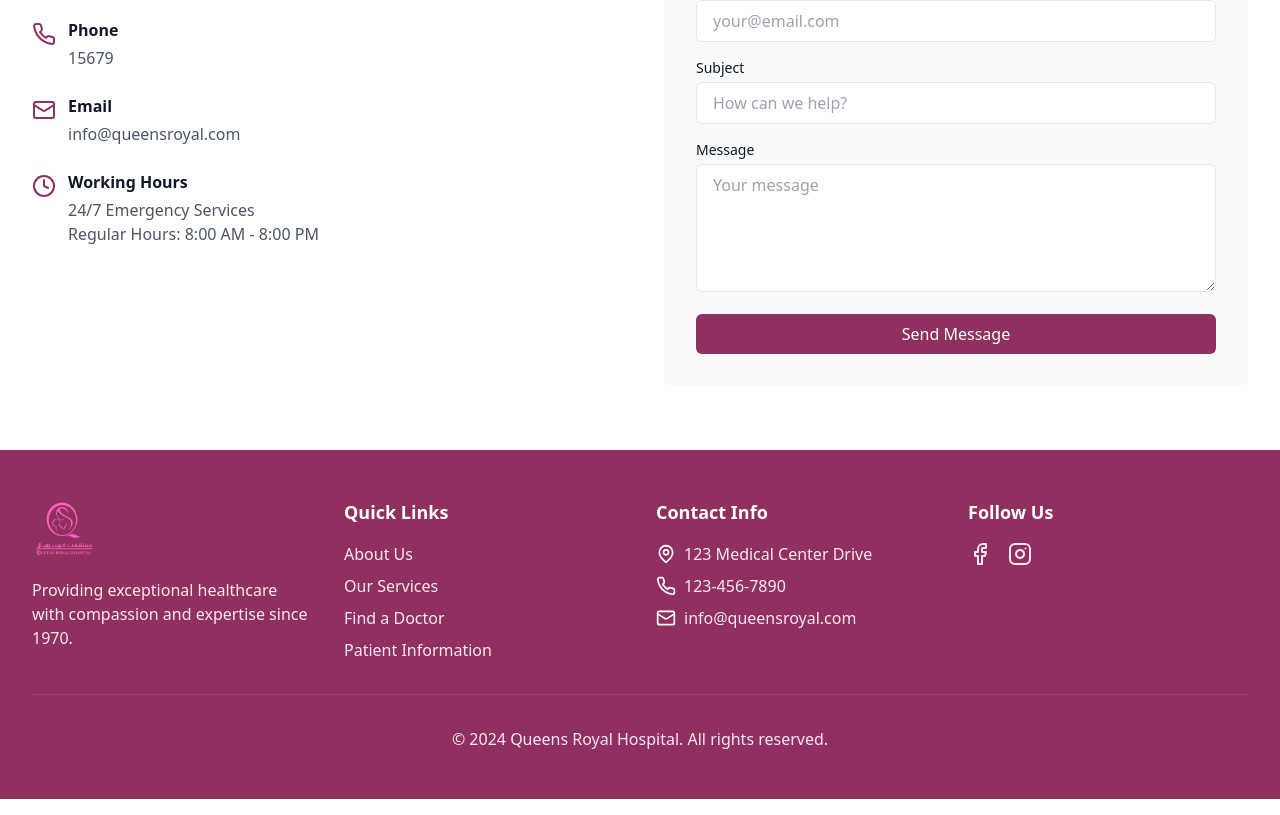
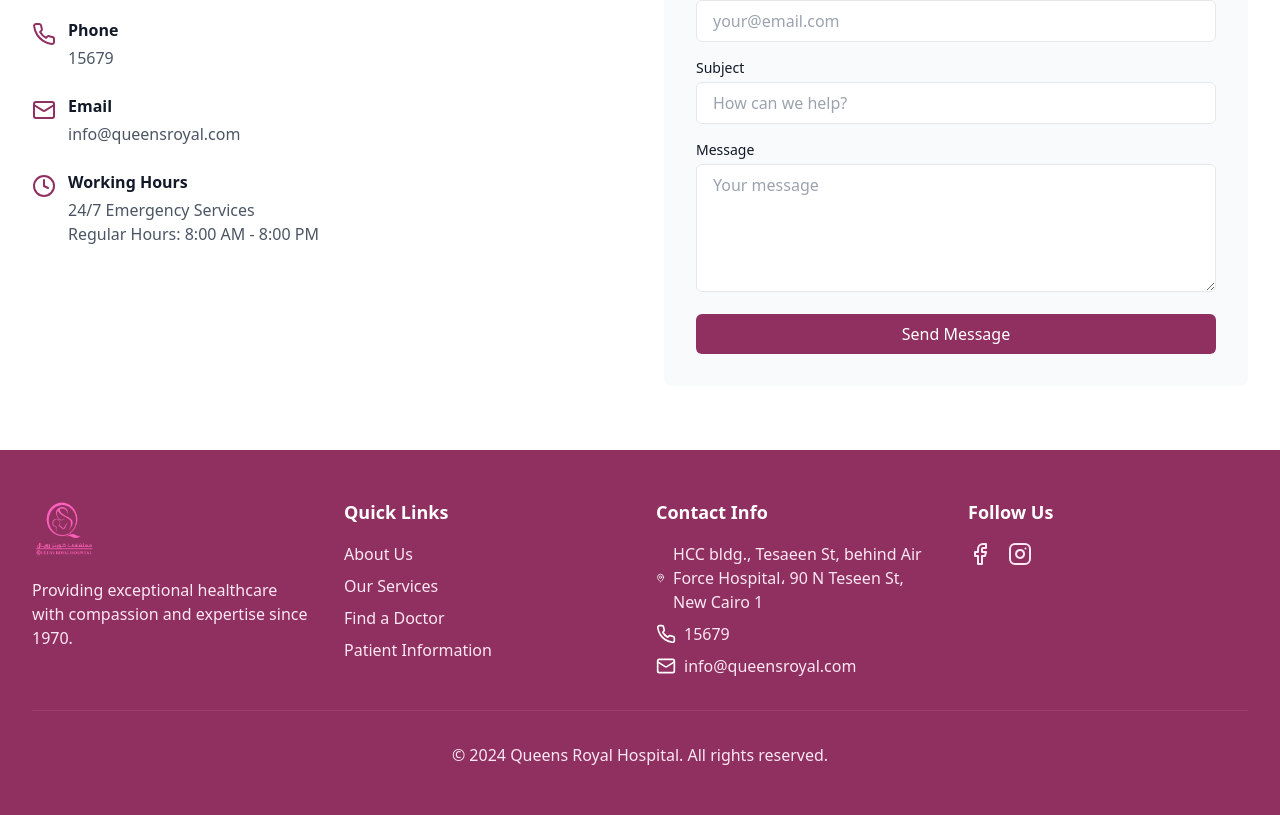
Before and after one commit to bosy232/queens, a React (Vite) app: page / in a window 1280 px wide. Shown: the part 3968-4783 px from the top of the page. Built offline with nearby package versions, Linux system fonts and the light colour scheme.

Commit message:
Add files via upload

```diff
--- a/src/components/Footer.tsx
+++ b/src/components/Footer.tsx
@@ -25,11 +25,11 @@ export default function Footer() {
             <ul className="space-y-2">
               <li className="flex items-center">
                 <MapPin className="w-5 h-5 mr-2" />
-                <span className="text-pink-100">123 Medical Center Drive</span>
+                <span className="text-pink-100">HCC bldg., Tesaeen St, behind Air Force Hospital، 90 N Teseen St, New Cairo 1</span>
               </li>
               <li className="flex items-center">
                 <Phone className="w-5 h-5 mr-2" />
-                <span className="text-pink-100">123-456-7890</span>
+                <span className="text-pink-100">15679</span>
               </li>
               <li className="flex items-center">
                 <Mail className="w-5 h-5 mr-2" />
```
